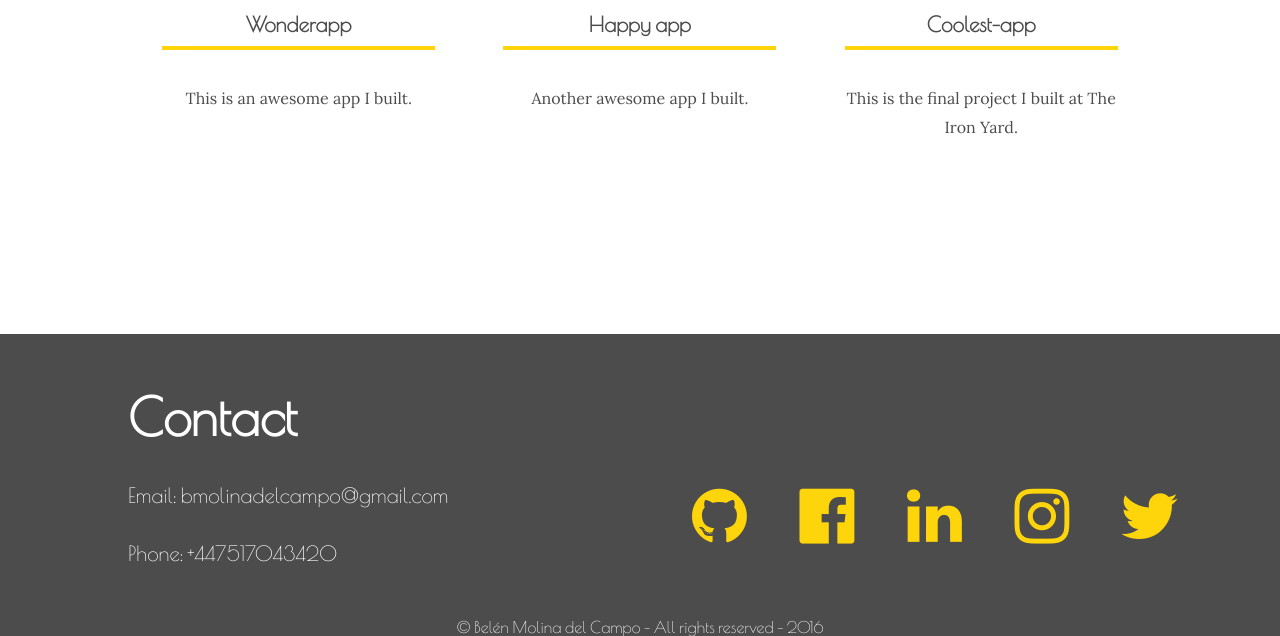
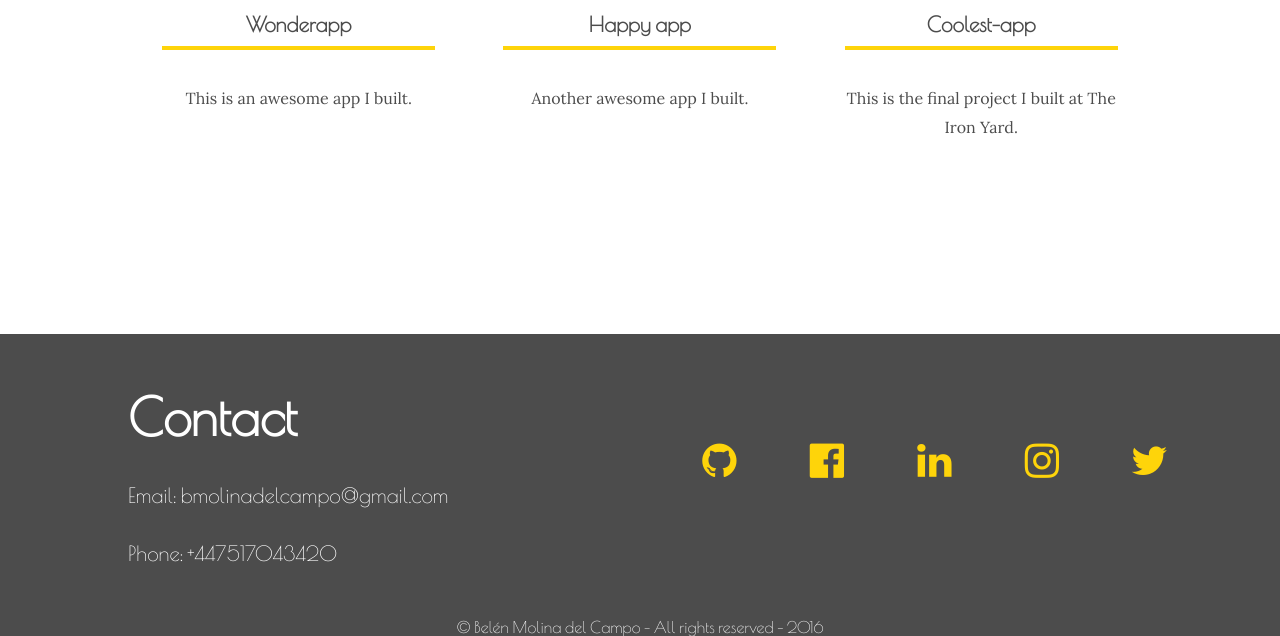
Before and after one commit to bmolinadelcampo/portfolio, a plain HTML site: page index.html in a window 1280 px wide. Shown: the part 1990-2626 px from the top of the page. Drawn offline with nearby package versions, Linux system fonts and the light colour scheme.

Commit message:
Fix contact media logo font-size

```diff
--- a/index.html
+++ b/index.html
@@ -269,7 +269,7 @@
 		margin-top: 1.8em;
 		margin-bottom: auto;
 
-		font-size: 8vh;
+		font-size: 2.5em;
 
 		width: 20%;
 		color: rgba(254, 212, 10, 1);
```
